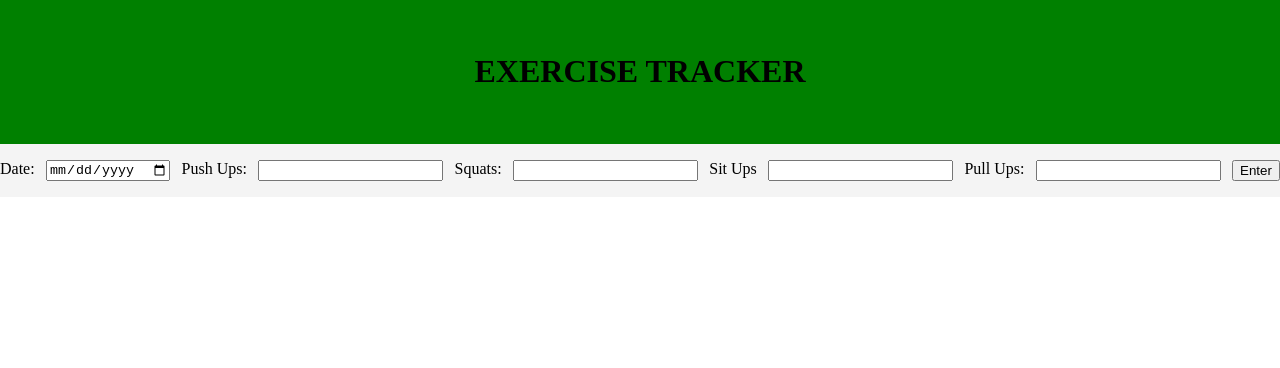
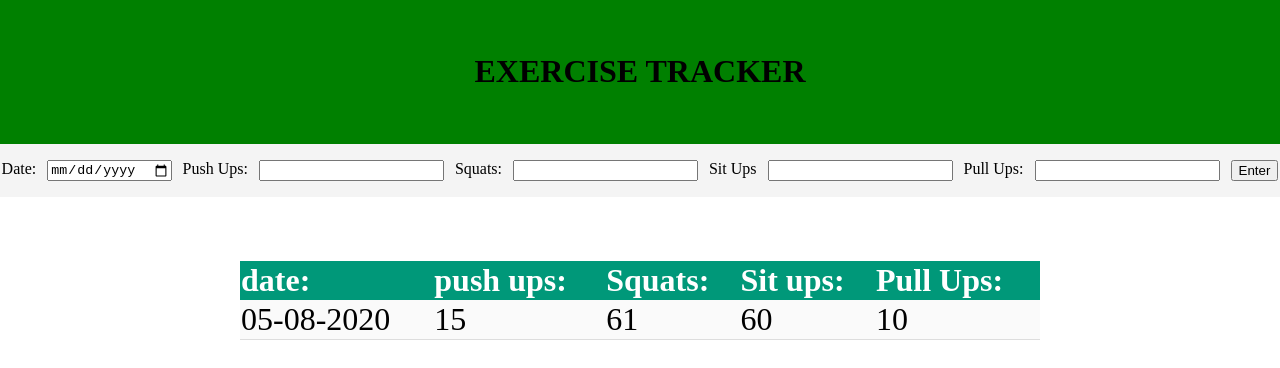
Before and after one commit to dariuskhayyam/exerciseTracker, a React (Create React App) app: page / in a window 1280 px wide. Shown: the top 368 px of the page. Built offline with nearby package versions, Linux system fonts and the light colour scheme.

Commit message:
styled Table

```diff
--- a/src/App.jsx
+++ b/src/App.jsx
@@ -2,6 +2,7 @@ import React from "react"
 import "./components/Styles.css"
 import Header from "./components/Header"
 import Form from "./components/Form"
+import Content from "./components/Content"
 
 class App extends React.Component{
     render(){
@@ -9,6 +10,7 @@ class App extends React.Component{
             <div>
                 <Header />
                 <Form />
+                <Content />
             </div>
         )
     }
--- a/src/components/Content.jsx
+++ b/src/components/Content.jsx
@@ -4,7 +4,7 @@ import Table from "./Table"
 class Content extends React.Component{
     render(){
         return(
-            <div>
+            <div className="container">
                 <Table />
             </div>
         )
--- a/src/components/Styles.css
+++ b/src/components/Styles.css
@@ -5,6 +5,8 @@ body{
 form{
     padding-top: 1em;
     padding-bottom: 1em;
+    padding-left: 0.1em;
+    padding-right: 0.1em;
     background-color: #f4f4f4;
     display: flex;
     justify-content: space-between;
@@ -15,3 +17,31 @@ form{
     background-color: green;
     text-align: center;
 }
+
+.contentTable{
+    border-collapse: collapse;
+    margin: 2em;
+    font-size: 2em;
+    min-width: 800px;
+}
+
+.contentTable thead tr{
+    background-color: #009879;
+    color:white;
+    text-align: left;
+    font-weight: bold;
+}
+
+.contentTable td, .contentTable th{
+    padding: 12px, 15px;
+}
+
+.contentTable tbody tr{
+    border-bottom: 1px solid #ddd;
+    background-color: #fafafa;
+}
+
+.container{
+    display: flex;
+    justify-content: center;
+}
--- a/src/components/Table.jsx
+++ b/src/components/Table.jsx
@@ -4,7 +4,8 @@ class Table extends React.Component{
     render(){
         return(
             <div>
-                <table>
+                <table className="contentTable">
+                    <thead>
                         <tr>
                             <th>date:</th>
                             <th>push ups:</th>
@@ -12,6 +13,8 @@ class Table extends React.Component{
                             <th>Sit ups:</th>
                             <th>Pull Ups:</th>
                         </tr>
+                    </thead>
+                    <tbody>
                         <tr>
                             <td>05-08-2020</td>
                             <td>15</td>
@@ -19,6 +22,7 @@ class Table extends React.Component{
                             <td>60</td>
                             <td>10</td>
                         </tr>
+                    </tbody>
                 </table>
             </div>
         )
```
Lines whose indentation alone changed are shown as unchanged.
